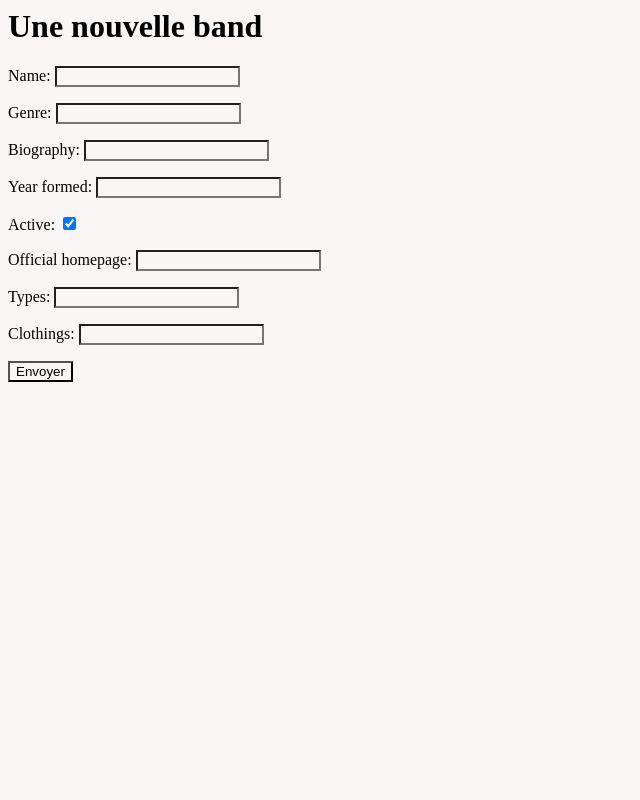
After one commit to RaoufCherif/django-web-app, a Django app: page /bands/add in a window 1280 px wide. The commit adds this page. Shown: the whole page, without its empty margins (0-640 px from the left). Run offline with Django 4.2, Linux system fonts and the light colour scheme.

Commit message:
ajouter des formulaire

```diff
--- /dev/null
+++ b/merchex/listing/BandForm.py
@@ -0,0 +1,9 @@
+from django import forms
+from django.core.validators import MaxValueValidator, MinValueValidator
+from listing.models import Band, Listing
+
+
+class BandForm(forms.ModelForm):
+    class Meta:
+        model = Band
+        fields = '__all__'
--- /dev/null
+++ b/merchex/listing/forms.py
@@ -0,0 +1,5 @@
+from django import forms
+class ContactUsForm(forms.Form):
+    name = forms.CharField(required=False)
+    email = forms.EmailField()
+    message = forms.CharField(max_length=1000)
--- a/merchex/listing/models.py
+++ b/merchex/listing/models.py
@@ -3,12 +3,10 @@
 
 class Band(models.Model):
 
-
     class Genre(models.TextChoices):
         HIP_HOP = 'HH'
         SYNTH_POP = 'SP'
         ALTERNATIVE_ROCK = 'AR'
-
 
     name = models.fields.CharField(max_length=100)
     genre = models.fields.CharField(max_length=5)
--- a/merchex/listing/static/listing/styles.css
+++ b/merchex/listing/static/listing/styles.css
@@ -1,3 +1,7 @@
  * {
-     background: rgb(240, 12, 12)
+     background: rgb(250, 246, 246)
  }
+
+ .errorlist {
+     margin-bottom: -10px
+ } .errorlist { margin-bottom: -10px }
--- /dev/null
+++ b/merchex/listing/templates/listing/band_create.html
@@ -0,0 +1,14 @@
+{% extends 'listing/base.html' %}
+
+
+
+{% block content %}
+
+<h1>Une nouvelle band</h1>
+<form action="" method="post" novalidate>
+    {% csrf_token %}
+    {{ form.as_p }}
+    <input type="submit" value="Envoyer">
+</form>
+
+{% endblock %}
--- /dev/null
+++ b/merchex/listing/templates/listing/confirm_form.html
@@ -0,0 +1 @@
+<h1>Votre message à bien été envoyer</h1>
--- a/merchex/listing/views.py
+++ b/merchex/listing/views.py
@@ -1,7 +1,10 @@
 from django.shortcuts import render
 from django.http import HttpResponse
 from listing.models import Band
-
+from listing.BandForm import BandForm
+from listing.forms import ContactUsForm
+from django.core.mail import send_mail
+from django.shortcuts import redirect
 
 def band_list(request):
     bands = Band.objects.all()
@@ -16,3 +19,35 @@
 
 def about(request):
     return HttpResponse('<h1>A propos</h1> <p>Nous adorons merch !</h1>')
+
+def contact(request):
+    if request.method == 'POST':
+         form = ContactUsForm(request.POST)
+         if form.is_valid():
+            send_mail(
+            subject=f'Message from {form.cleaned_data["name"] or "anonyme"} via MerchEx Contact Us form',
+            message = form.cleaned_data['message'],
+            from_email = form.cleaned_data['email'],
+            recipient_list = ['admin@merchex.xyz'],
+         )
+         return redirect('confirm')
+    else:
+         form = ContactUsForm()
+
+    return render(request,
+            'listing/contact.html', {'form': form})
+
+def confiramtion(request):
+    return render(request,'listing/confirm_form.html')
+
+def band_create(request):
+    if request.method == 'POST':
+        form = BandForm(request.POST)
+        if form.is_valid():
+            band = form.save()
+        return redirect('confirm')
+    else:
+        form = BandForm()
+        return render(request,
+            'listing/band_create.html',
+             {'form': form})
--- a/merchex/merchex/settings.py
+++ b/merchex/merchex/settings.py
@@ -9,8 +9,10 @@
 For the full list of settings and their values, see
 https://docs.djangoproject.com/en/4.1/ref/settings/
 """
+# merchex/settings.py
 
 from pathlib import Path
+EMAIL_BACKEND = 'django.core.mail.backends.console.EmailBackend'
 
 # Build paths inside the project like this: BASE_DIR / 'subdir'.
 BASE_DIR = Path(__file__).resolve().parent.parent
--- a/merchex/merchex/urls.py
+++ b/merchex/merchex/urls.py
@@ -21,5 +21,8 @@
     path('admin/', admin.site.urls),
     path('bands/', views.band_list, name='band-list'),
     path('bands/<int:id>', views.band_detail, name= 'band-detail'),
-    path('about-us/', views.about )
+    path('bands/add', views.band_create, name='band-create'),
+    path('about-us/', views.about ),
+    path('contact-us', views.contact, name='contact'),
+    path('confirmation',views.confiramtion, name='confirm')
 ]
```
Also changed, not shown: merchex/listing/templates/listing/contact.html (added, +7 -0 lines).
